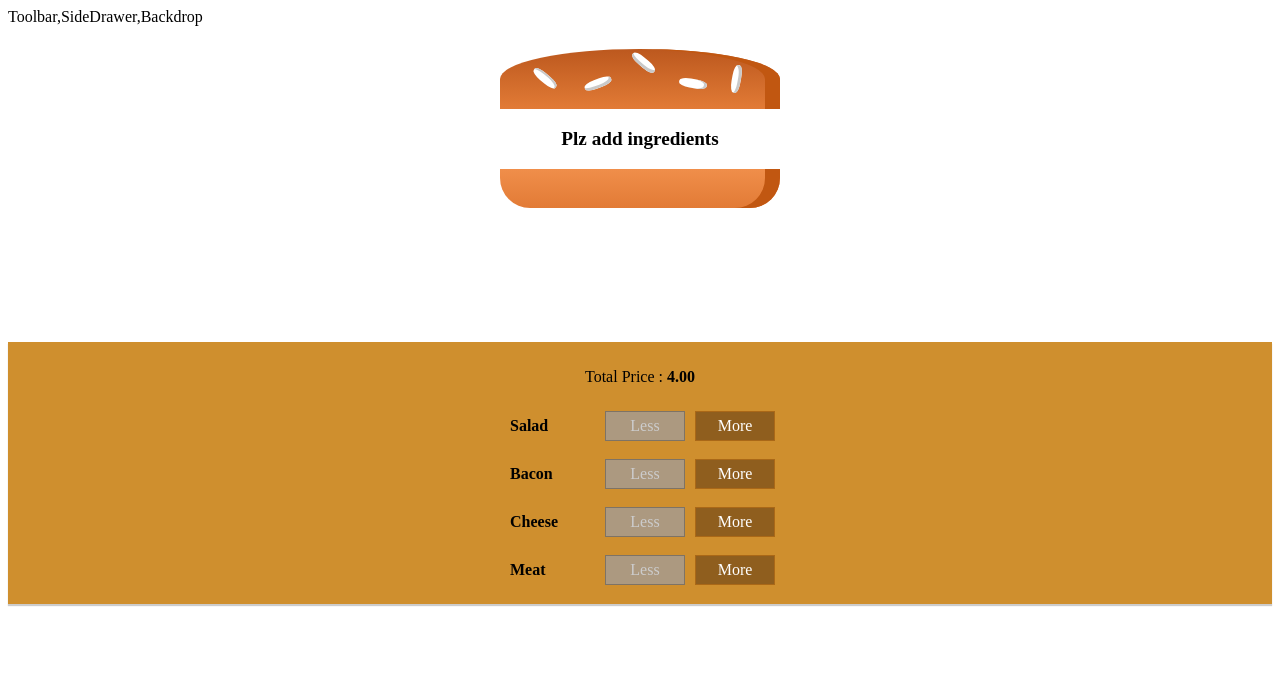
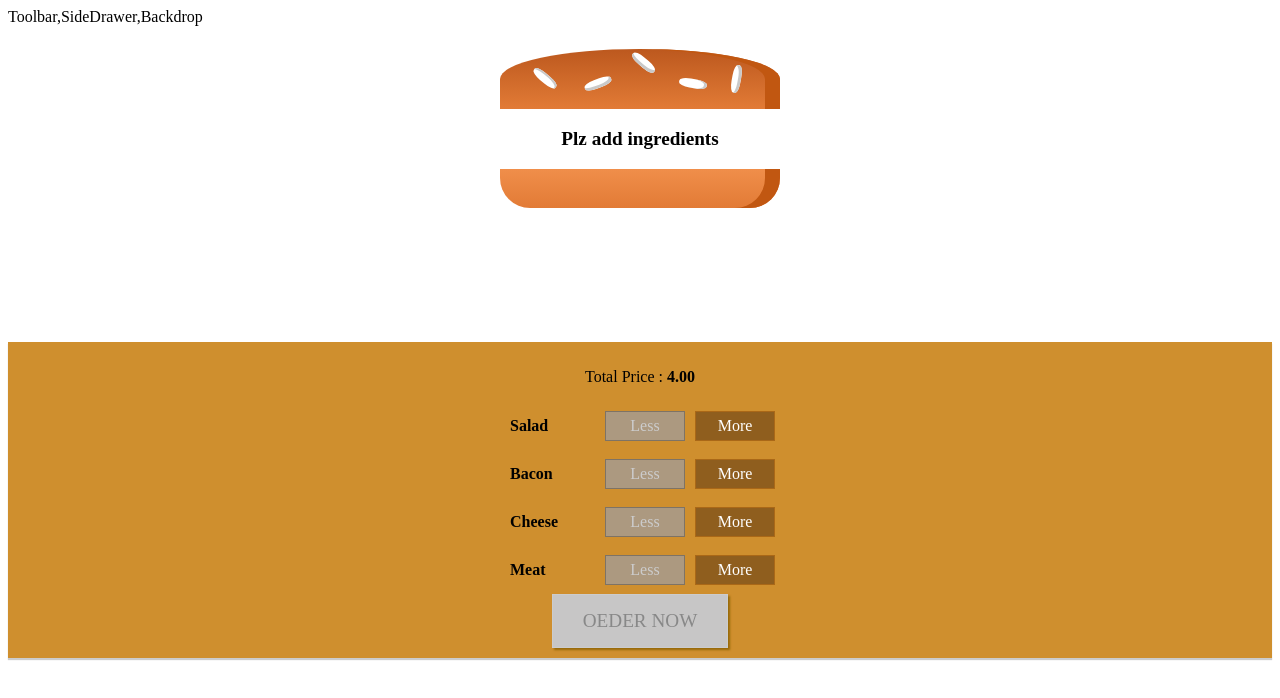
Before and after one commit to frank920120/BurgerBuilder, a React (Create React App) app: page / in a window 1280 px wide. Shown: the top 698 px of the page. Built offline with nearby package versions, Linux system fonts and the light colour scheme.

Commit message:
add check out button

```diff
--- a/src/components/Burger/BuildControls/BuildControls.js
+++ b/src/components/Burger/BuildControls/BuildControls.js
@@ -12,7 +12,8 @@
   IncreaseIngredients,
   DecreaseIngredients,
   disableInfo,
-  totalPrice
+  totalPrice,
+  purchaseable
 }) => {
   return (
     <div className="BuildControls">
@@ -28,6 +29,9 @@
           disableInfo={disableInfo[control.type]}
         />
       ))}
+      <button disabled={!purchaseable} className="OrderButton">
+        OEDER NOW
+      </button>
     </div>
   );
 };
--- a/src/components/Burger/BuildControls/styles.css
+++ b/src/components/Burger/BuildControls/styles.css
@@ -8,3 +8,45 @@
   margin: auto;
   padding: 10px 0;
 }
+
+.OrderButton {
+  background-color: #dad735;
+  outline: none;
+  cursor: pointer;
+  border: 1px solid #966909;
+  color: #966909;
+  font-family: inherit;
+  font-size: 1.2em;
+  padding: 15px 30px;
+  box-shadow: 2px 2px 2px #966909;
+}
+
+.OrderButton:hover,
+.OrderButton:active {
+  background-color: #a0db41;
+  border: 1px solid #966909;
+  color: #966909;
+}
+
+.OrderButton:disabled {
+  background-color: #c7c6c6;
+  cursor: not-allowed;
+  border: 1px solid #ccc;
+  color: #888888;
+}
+
+.OrderButton:not(:disabled) {
+  animation: enable 0.3s linear;
+}
+
+@keyframes enable {
+  0% {
+    transform: scale(1);
+  }
+  60% {
+    transform: scale(1.1);
+  }
+  100% {
+    transform: scale(1);
+  }
+}
--- a/src/containers/BurgerBuilder/BurgerBuilder.js
+++ b/src/containers/BurgerBuilder/BurgerBuilder.js
@@ -19,9 +19,24 @@
         cheese: 0,
         meat: 0
       },
-      totalPrice: 4
+      totalPrice: 4,
+      purchaseable: false
     };
   }
+
+  updatePurchaseState = () => {
+    const ingredients = { ...this.state.ingredients };
+    const sum = Object.keys(ingredients)
+      .map(igKey => {
+        return ingredients[igKey];
+      })
+      .reduce((sum, el) => {
+        return sum + el;
+      }, 0);
+    this.setState({
+      purchaseable: sum > 0
+    });
+  };
 
   IncreaseIngredients = type => {
     const convertType = type.toLowerCase();
@@ -29,7 +44,8 @@
     const priceAddition = INGREDIENT_PRICE[convertType];
     const oldPrice = this.state.totalPrice;
     const newPrice = oldPrice + priceAddition;
-    this.setState({
+    this.setState(
+      {
         ingredients: {
           ...this.state.ingredients,
           [convertType]:
@@ -44,7 +60,11 @@
               : null
         },
         totalPrice: newPrice
-    });
+      },
+      () => {
+        this.updatePurchaseState();
+      }
+    );
   };
 
   DecreaseIngredients = type => {
@@ -53,7 +73,8 @@
     const priceAddition = INGREDIENT_PRICE[convertType];
     const oldPrice = this.state.totalPrice;
     const newPrice = oldPrice - priceAddition;
-    this.setState({
+    this.setState(
+      {
         ingredients: {
           ...this.state.ingredients,
           [convertType]:
@@ -76,7 +97,11 @@
               : null
         },
         totalPrice: newPrice
-    });
+      },
+      () => {
+        this.updatePurchaseState();
+      }
+    );
   };
 
   render() {
@@ -94,6 +119,7 @@
           DecreaseIngredients={this.DecreaseIngredients}
           disableInfo={disableInfo}
           totalPrice={this.state.totalPrice}
+          purchaseable={this.state.purchaseable}
         />
       </>
     );
```
Also changed, not shown: src/components/UI/Modal/Modal.js (added). Lines whose indentation alone changed are shown as unchanged.
